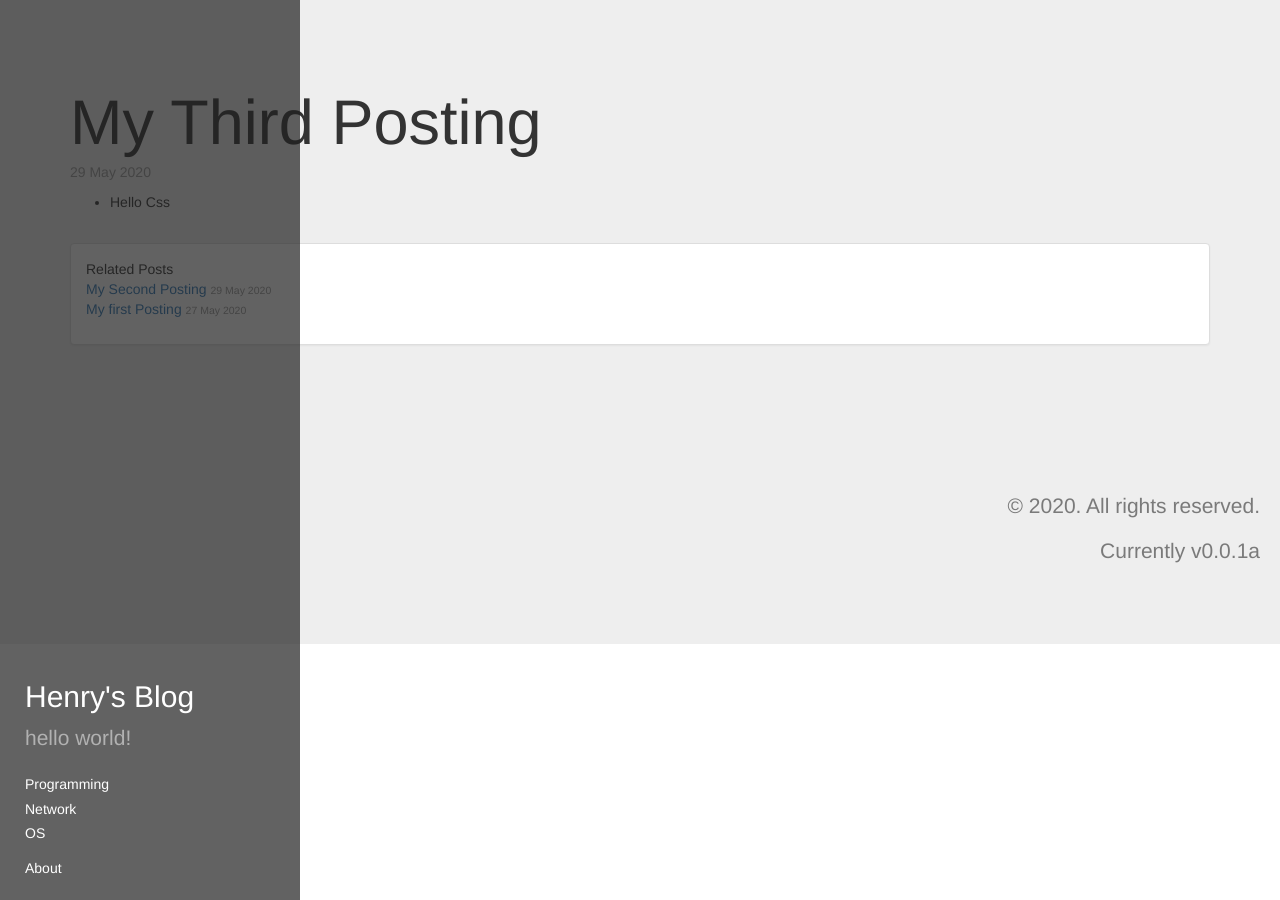
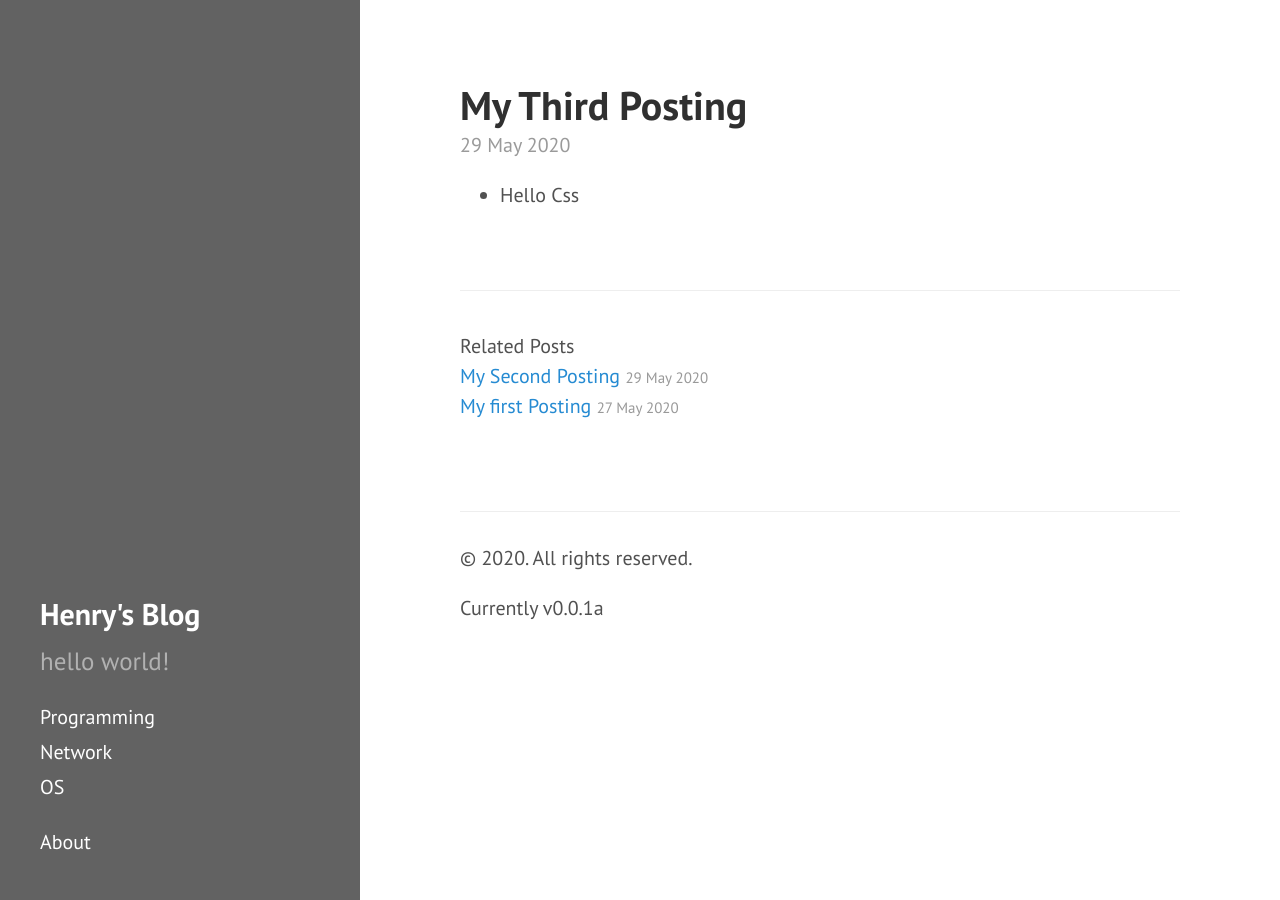
Before and after one commit to rwggad/henry_developer_page, a Jekyll site: the page built from _posts/2020-05-29-post00000003.md, in a window 1280 px wide. Built offline with Jekyll 4.4.1, drawn with Linux system fonts in a browser that asks for light colours; comment, search, counter and statistics services are not loaded.

Commit message:
Remove bootstrap

```diff
--- a/_includes/head.html
+++ b/_includes/head.html
@@ -16,8 +16,6 @@
     <link rel="stylesheet" href="{{ site.baseurl }}/public/css/syntax.css">
     <link rel="stylesheet" href="{{ site.baseurl }}/public/css/hyde.css">
     <link rel="stylesheet" href="http://fonts.googleapis.com/css?family=PT+Sans:400,400italic,700|Abril+Fatface">
-    <link rel="stylesheet" href="https://maxcdn.bootstrapcdn.com/bootstrap/3.3.2/css/bootstrap.min.css">
-    <link rel="stylesheet" href="https://maxcdn.bootstrapcdn.com/bootstrap/3.3.2/css/bootstrap-theme.min.css">
     <!-- js -->
     <script src="https://maxcdn.bootstrapcdn.com/bootstrap/3.3.2/js/bootstrap.min.js"></script>
     <!-- Icons -->
--- a/_layouts/default.html
+++ b/_layouts/default.html
@@ -3,16 +3,13 @@
 {% include head.html %}
 <body>
 {% include sidebar.html %}
-<div class="jumbotron">
-    <div class="content container">
-        {{ content }}
-    </div>
-</div>
-<footer>
-    <blockquote class="blockquote-reverse">
+<div class="content container">
+    {{ content }}
+    <hr/>
+    <footer>
         <p>&copy; {{ site.time | date: '%Y' }}. All rights reserved.</p>
         <p>Currently v{{ site.version }}</p>
-    </blockquote>
-</footer>
+    </footer>
+</div>
 </body>
 </html>
--- a/_layouts/post.html
+++ b/_layouts/post.html
@@ -5,6 +5,24 @@
     <h1 class="post-title">{{ page.title }}</h1>
     <span class="post-date">{{ page.date | date_to_string }}</span>
     {{ content }}
+</div>
+
+<!-- Related Posts -->
+<div class="related">
+    <span>Related Posts</span>
+    <ul class="related-posts">
+        {% for post in site.related_posts limit:3 %}
+        <li>
+            <span>
+                <a href="{{ site.baseurl }}{{ post.url }}">
+                    {{ post.title }}
+                    <small>{{ post.date | date_to_string }}</small>
+                </a>
+            </span>
+        </li>
+        {% endfor %}
+    </ul>
+</div>
 
 <!-- Disqus -->
 <div>
@@ -29,24 +47,3 @@
 </script>
 <noscript>Please enable JavaScript to view the <a href="https://disqus.com/?ref_noscript">comments powered by Disqus.</a></noscript>
 </div>
-
-<!-- Related Posts -->
-<div class="related">
-    <div class="panel panel-default">
-        <div class="panel-body">
-            <span>Related Posts</span>
-            <ul class="related-posts">
-                {% for post in site.related_posts limit:3 %}
-                <li>
-                    <span>
-                        <a href="{{ site.baseurl }}{{ post.url }}">
-                            {{ post.title }}
-                            <small>{{ post.date | date_to_string }}</small>
-                        </a>
-                    </span>
-                </li>
-                {% endfor %}
-            </ul>
-        </div>
-    </div>
-</div>
--- a/public/css/hyde.css
+++ b/public/css/hyde.css
@@ -66,7 +66,7 @@
     top: 0;
     left: 0;
     bottom: 0;
-    width: 30rem;
+    width: 18rem;
     text-align: left;
   }
 }
```
Also changed, not shown: index.html (+3 -10 lines).
